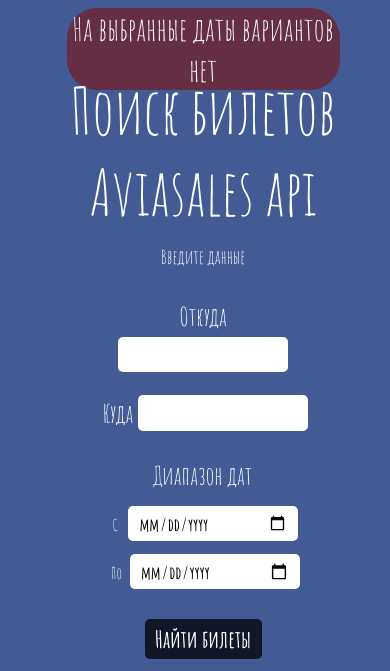
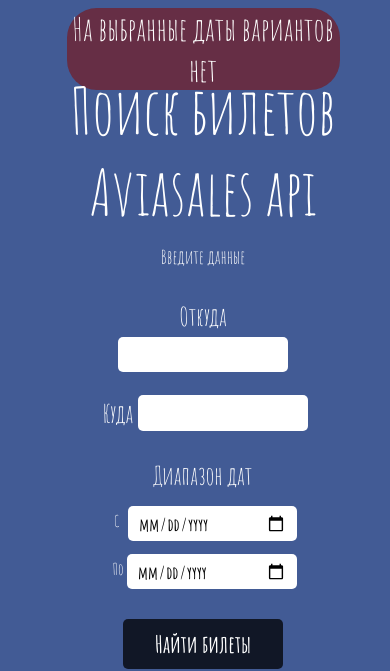
Before and after one commit to Makstarr/Aviasales-js, a plain HTML site: page index.html in a window 390 px wide. Shown: the top 671 px of the page. Drawn offline with Linux system fonts and the light colour scheme; no server answers.

Commit message:
Adaptation

```diff
--- a/style.css
+++ b/style.css
@@ -75,7 +75,7 @@
 /* Main body styles */
 .main{
     max-width: 1200px;
-    min-width: 350px;
+    min-width: 320px;
     overflow: hidden;
     margin: auto;
     z-index: 10;
@@ -85,7 +85,7 @@
 }
 /* Main__left styles */
 .main__left-column{
-    min-width: 350px;
+    min-width: 320px;
     width: 69%;
     display: block;
 }
@@ -351,7 +351,15 @@
     margin: 5px;
     display: none;
 }
-@media (max-width:800px){
+@media (max-width:1174px){
+    .input label{
+        display: flex;
+    }
+    .search__button .button{
+        width: 160px;
+        height: 50px;
+    }
+
     .main__left-column, .main__right-column{
         width: 100%;
         min-height: 100px;
@@ -364,11 +372,12 @@
     .date-defis{
         visibility: hidden;
         height: 3px;
-        margin: 0;
+        margin-left: -20px;
         padding: 0;
     }
     .date-label-title{
         display: inline-block;
+        width: 5%;
     }
     .right__title{
         display: none;
```
